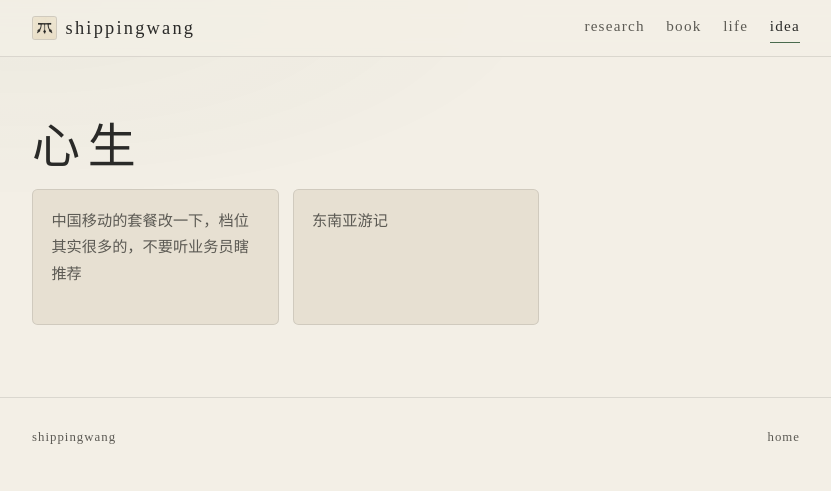
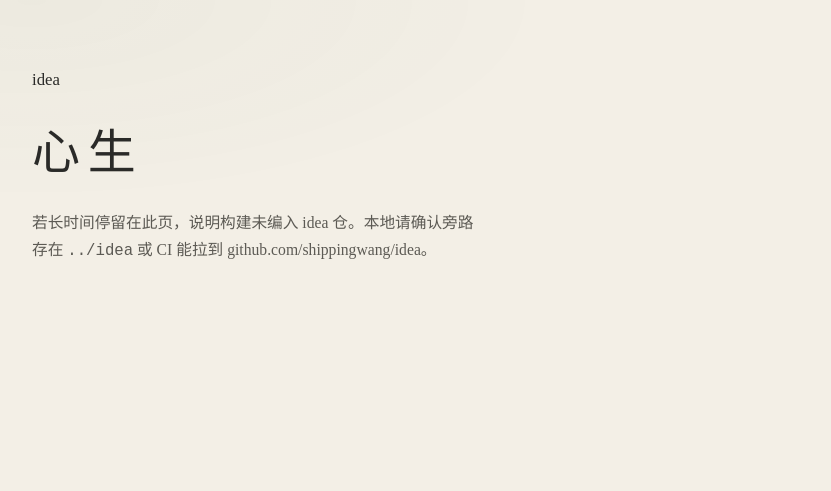
Before and after one commit to shippingwang/site, a plain HTML site: page public/idea/index.html in a window 1280 px wide. Shown: the whole page, without its empty margins (224-1055 px from the left). Drawn offline with Linux system fonts and the light colour scheme; a web font is replaced by a local one.

Commit message:
wire idea repo into site build (site)

```diff
--- a/public/idea/index.html
+++ b/public/idea/index.html
@@ -5,44 +5,13 @@
     <meta name="viewport" content="width=device-width, initial-scale=1" />
     <title>idea · shippingwang</title>
     <link rel="icon" href="/assets/favicon.png" type="image/png" />
-    <link rel="preconnect" href="https://fonts.googleapis.com" />
-    <link rel="preconnect" href="https://fonts.gstatic.com" crossorigin />
-    <link
-      href="https://fonts.googleapis.com/css2?family=Noto+Serif+SC:wght@400;600&family=ZCOOL+XiaoWei&display=swap"
-      rel="stylesheet"
-    />
     <link rel="stylesheet" href="/css/site.css" />
   </head>
   <body>
-    <header class="nav">
-      <div class="wrap nav__inner">
-        <a class="nav__brand" href="/" aria-label="shippingwang">
-          <img class="nav__mark" src="/assets/favicon.png" alt="" width="28" height="28" />
-          <span class="nav__brand-text">shippingwang</span>
-        </a>
-        <nav class="nav__links" aria-label="primary">
-          <a href="/research/">research</a>
-          <a href="/book/">book</a>
-          <a href="/life/">life</a>
-          <a class="is-active" href="/idea/">idea</a>
-        </nav>
-      </div>
-    </header>
-
     <main class="page wrap">
-      <h1 class="page__title reveal">心生</h1>
-      <div class="idea-grid reveal">
-        <article class="idea">中国移动的套餐改一下，档位其实很多的，不要听业务员瞎推荐</article>
-        <article class="idea">东南亚游记</article>
-      </div>
+      <p class="page__kicker">idea</p>
+      <h1 class="page__title">心生</h1>
+      <p class="page__lead">若长时间停留在此页，说明构建未编入 idea 仓。本地请确认旁路存在 <code>../idea</code> 或 CI 能拉到 github.com/shippingwang/idea。</p>
     </main>
-
-    <footer class="foot">
-      <div class="wrap foot__inner">
-        <span>shippingwang</span>
-        <a href="/">home</a>
-      </div>
-    </footer>
-    <script src="/js/site.js"></script>
   </body>
 </html>
```
Also changed, not shown: 3 other files.
